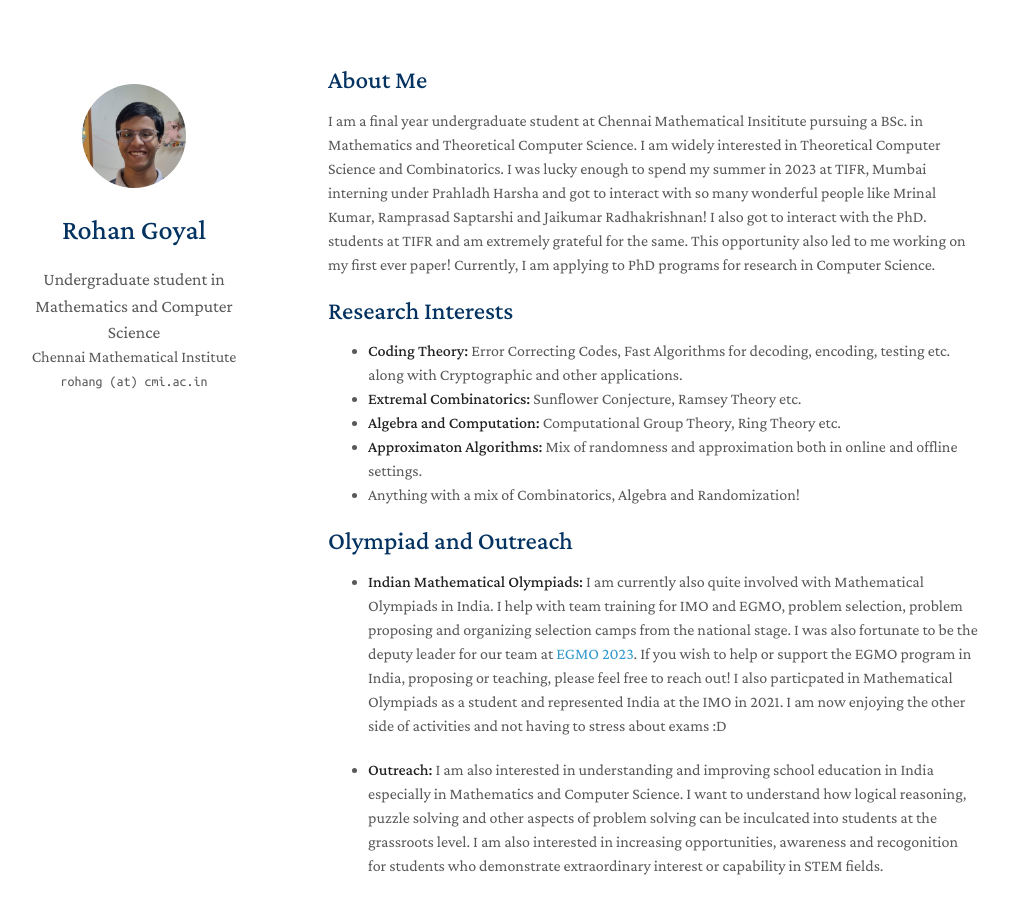
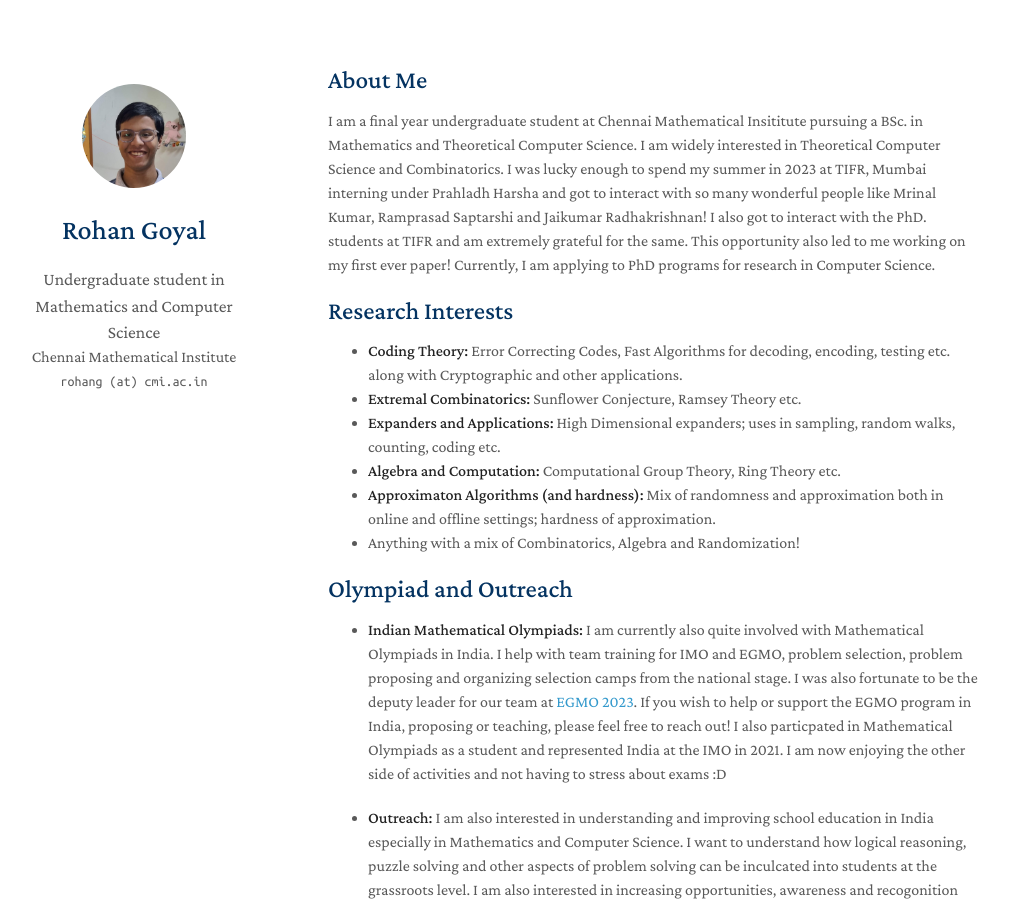
Before and after one commit to goyal-rohan/goyal-rohan.github.io, a Jekyll site: the page built from index.md, in a window 1280 px wide and 900 px high. Shown: the whole window, without its empty margins (142-1151 px from the left). Built offline with Jekyll 4.4.1, drawn with Linux system fonts in a browser that asks for light colours; nearby versions of some CDN libraries; a style sheet for code colours, icons or effects is not loaded; our own code applies the rules of GitHub Pages for plain Markdown files.

Commit message:
expanders

```diff
--- a/index.md
+++ b/index.md
@@ -11,8 +11,9 @@ I am a final year undergraduate student at Chennai Mathematical Insititute pursu
 
 - **Coding Theory:** Error Correcting Codes, Fast Algorithms for decoding, encoding, testing etc. along with Cryptographic and other applications.
 - **Extremal Combinatorics:** Sunflower Conjecture, Ramsey Theory etc.
+- **Expanders and Applications:** High Dimensional expanders; uses in sampling, random walks, counting, coding etc.
 - **Algebra and Computation:** Computational Group Theory, Ring Theory etc.
-- **Approximaton Algorithms:** Mix of randomness and approximation both in online and offline settings.
+- **Approximaton Algorithms (and hardness):** Mix of randomness and approximation both in online and offline settings; hardness of approximation.
 - Anything with a mix of Combinatorics, Algebra and Randomization!
 
 ## Olympiad and Outreach
```
